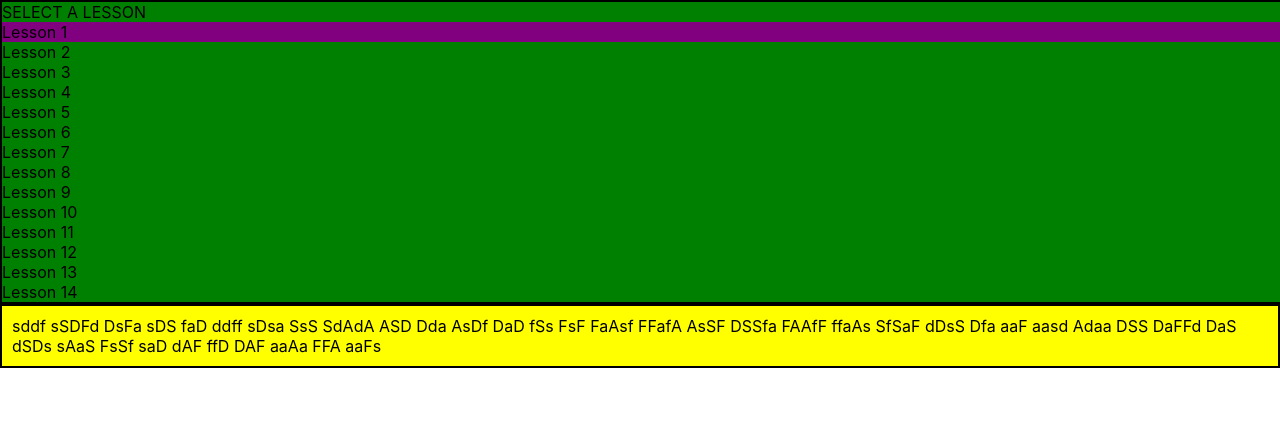
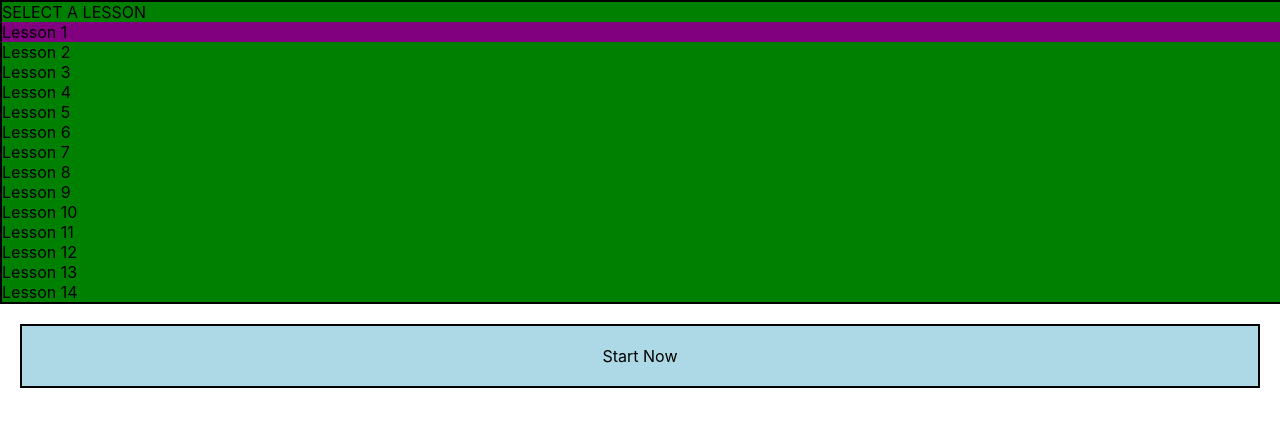
Before and after one commit to stevenarellano/speed-typing, a React (Create React App) app in the folder speed-typing/: page / in a window 1280 px wide. Shown: the top 426 px of the page. Built offline with nearby package versions, Linux system fonts and the light colour scheme.

Commit message:
toggle button

```diff
--- a/speed-typing/src/App.js
+++ b/speed-typing/src/App.js
@@ -1,6 +1,7 @@
 // component
 import TypingArea from "./components/TypingArea";
 import Options from "./components/Options";
+import Start from "./components/Start";
 
 import { useState } from "react";
 import { removeActive, addActive } from "./assets/classManipulation";
@@ -13,7 +14,11 @@ function App() {
     return (
         <div className="App">
             <Options lessonState={[lessonNum, setLessonNum]} />
-            <TypingArea lessonNum={lessonNum} />
+            {testToggle ? (
+                <TypingArea lessonNum={lessonNum} />
+            ) : (
+                <Start testToggleState={[testToggle, setTestToggle]} />
+            )}
         </div>
     );
 }
--- /dev/null
+++ b/speed-typing/src/components/Start.css
@@ -0,0 +1,8 @@
+.start-button {
+    padding: 20px;
+    margin: 20px;
+    background-color: lightblue;
+
+    text-align: center;
+    border: solid black 2px;
+}
--- /dev/null
+++ b/speed-typing/src/components/Start.js
@@ -0,0 +1,17 @@
+import "./Start.css";
+
+// variables
+
+export default function Start({ testToggleState }) {
+    let [testToggle, setTestToggle] = testToggleState;
+
+    function toggle(testToggle) {
+        console.log("hleo");
+        testToggle ? setTestToggle(0) : setTestToggle(1);
+    }
+    return (
+        <div onClick={() => toggle(testToggle)} className="start-button">
+            Start Now
+        </div>
+    );
+}
```
